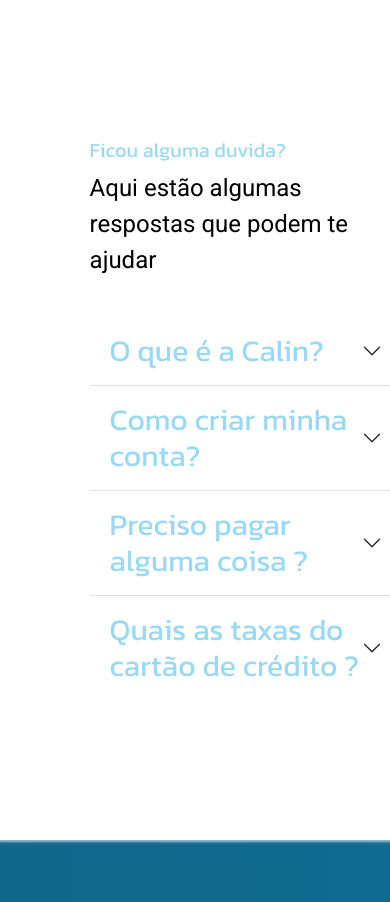
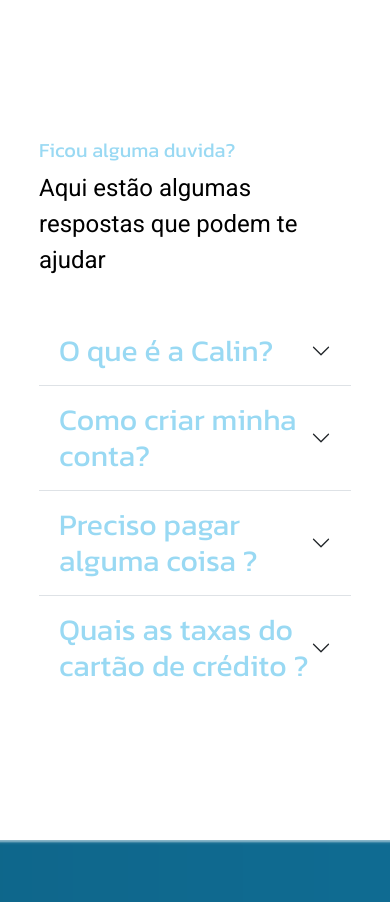
Before and after one commit to JonathasCostaAlves/calin, a React (Create React App) app: page / in a window 390 px wide. Shown: the part 5880-6782 px from the top of the page. Built offline with nearby package versions, Linux system fonts and the light colour scheme.

Commit message:
Alteração no css do componete Faq

```diff
--- a/src/components/ComponentsHome/Faq/styles.css
+++ b/src/components/ComponentsHome/Faq/styles.css
@@ -48,6 +48,7 @@
 
   .faq{
     width: 80vw;
+    margin: 156px auto 0 auto;
   }
   .accordion-custon{
     font-size: 30px;
```
